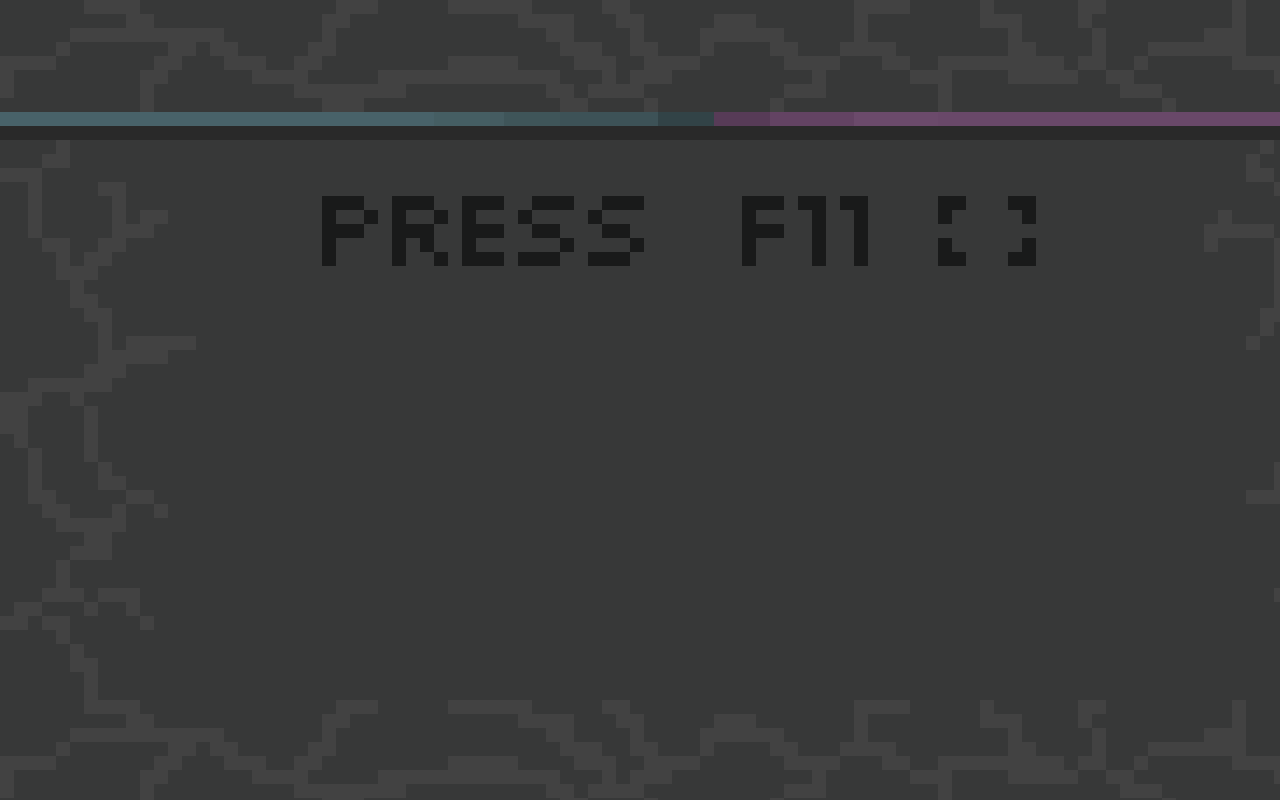
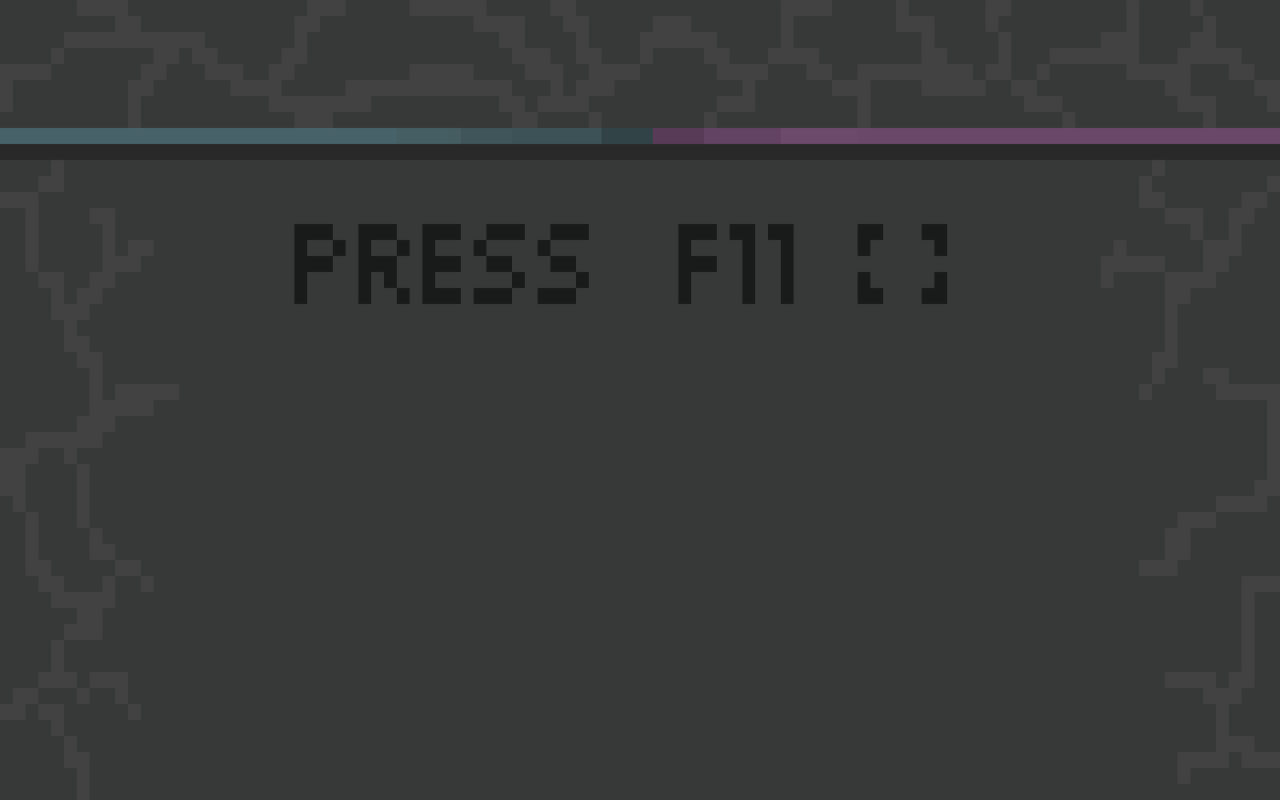
Before and after one commit to ericli3690/platformer, a plain HTML site: page index.html in a window 1280 px wide. Shown: the top 800 px of the page. Drawn offline with Linux system fonts and the light colour scheme.

Commit message:
page size scales on all devices

```diff
--- a/PageGraphics.css
+++ b/PageGraphics.css
@@ -1,6 +1,6 @@
 html {
   font-family: sans-serif;
-  background-image: url("./images/title_screen.png");
+  background-image: url("./images/F11_background.png");
   background-repeat: no-repeat;
   background-size: 1368px 912px;
   overflow: hidden; /*removing scroll bars*/
--- a/Platformer.js
+++ b/Platformer.js
@@ -102,7 +102,7 @@ var background = 0;
 var backgrounds = ['./images/F11_background.png', './images/title_screen.png', './images/instructions_screen.png', './images/brain_background.png', './images/dream_background.png'];
 function backgroundSet() {
   document.body.style.backgroundImage = "url(" + backgrounds[background].toString() + ")";
-  document.body.style.backgroundSize = window.innerWidth + ' ' + window.innerHeight;
+  document.body.style.backgroundSize = window.innerWidth.toString() + 'px ' + window.innerHeight.toString() + 'px';
 }
 var waitUntilBrowserUpdates;
 function canvasSet() {
```
